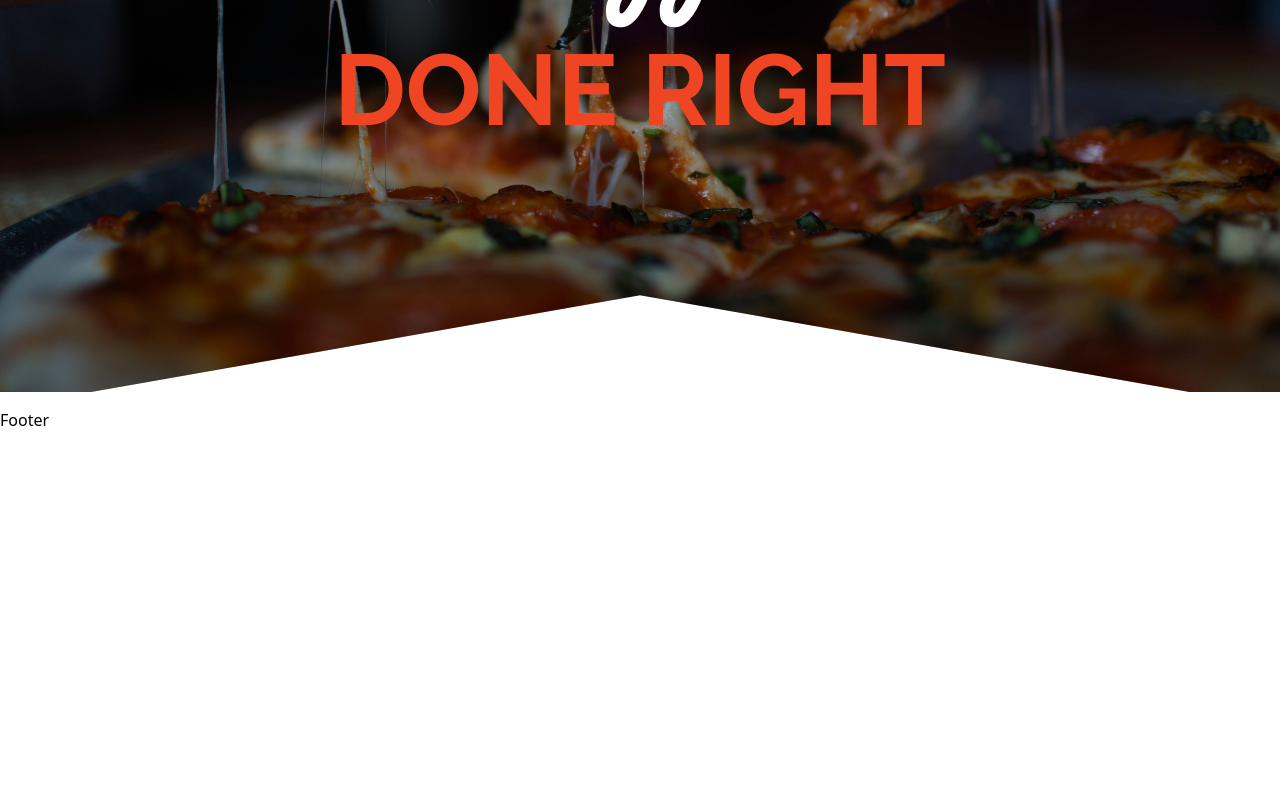
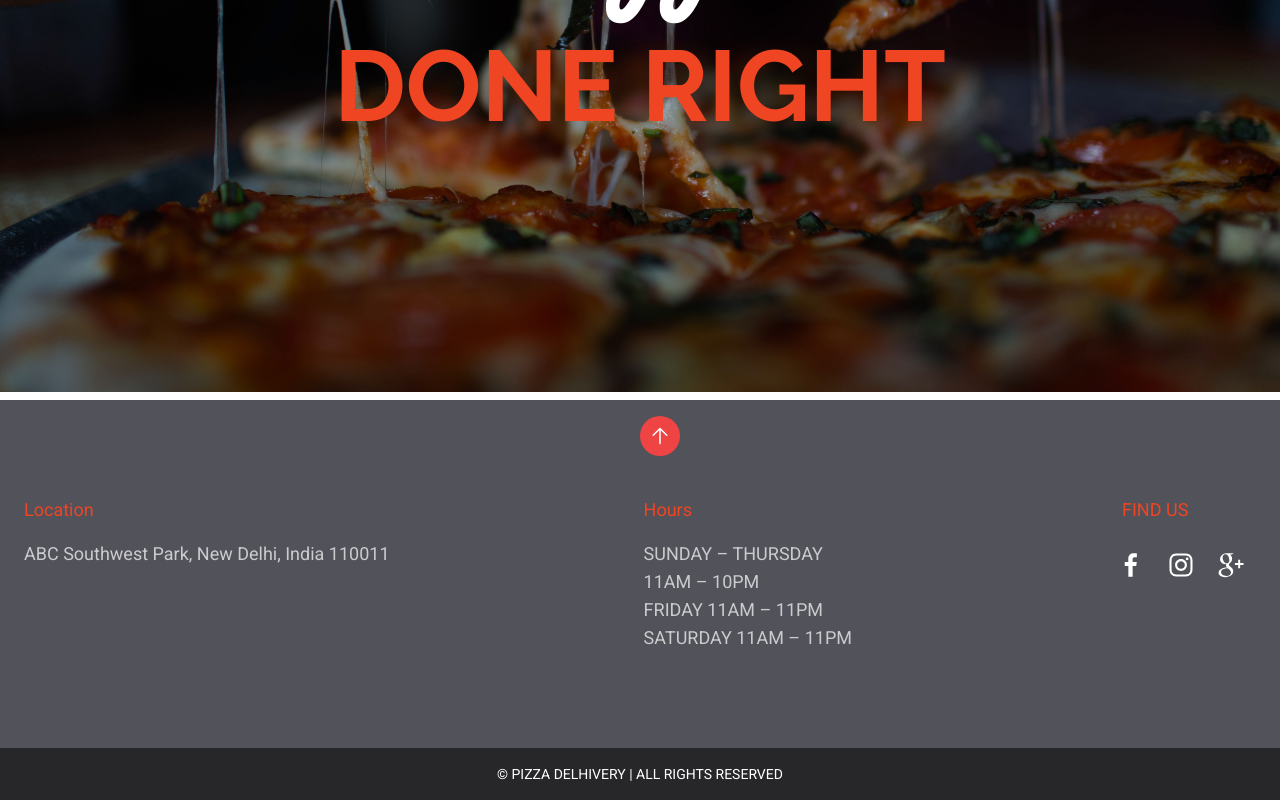
Before and after one commit to priyucodes/OIBSIP_Pizza_delhivery, a React (Vite) app in the folder client/: page / in a window 1280 px wide. Shown: the part 408-1208 px from the top of the page. Before the commit the page ends 840 px from the top, so only its background shows below. Built offline with nearby package versions, Linux system fonts and the light colour scheme.

Commit message:
added footer and fixed bugs

```diff
--- a/client/package.json
+++ b/client/package.json
@@ -13,7 +13,8 @@
     "@heroicons/react": "^2.0.18",
     "react": "^18.2.0",
     "react-dom": "^18.2.0",
-    "react-hot-toast": "^2.4.1"
+    "react-hot-toast": "^2.4.1",
+    "react-social-icons": "^5.15.0"
   },
   "devDependencies": {
     "@types/react": "^18.2.14",
--- a/client/src/components/Footer.jsx
+++ b/client/src/components/Footer.jsx
@@ -1,4 +1,64 @@
+import { SocialIcon } from "react-social-icons";
+import { ArrowSmallUpIcon } from "@heroicons/react/24/solid";
 const Footer = () => {
-  return <div className="bg-white">Footer</div>;
+  // useEffect(() => {
+  //   window.scrollTo(0, 0);
+  // }, []);
+  const scrollToTop = () => {
+    window.scrollTo({ top: 0, left: 0, behavior: "smooth" });
+  };
+  return (
+    <footer className="bg-zinc-600 w-full text-lg font-roboto px-6  pb-0 overflow-hidden">
+      <button onClick={scrollToTop} className="absolute left-1/2 mt-4">
+        <ArrowSmallUpIcon
+          width={40}
+          height={40}
+          className="bg-red-500 rounded-full p-2 text-white  right-4"
+        />
+      </button>
+      <div className="flex max-w-screen-xl mx-auto justify-between items-start py-24 flex-wrap">
+        <div className="flex flex-col gap-4 ">
+          <p className="text-primary">Location</p>
+          <p className="text-white/70">
+            ABC Southwest Park, New Delhi, India 110011
+          </p>
+        </div>
+        <div className="flex flex-col gap-4 ">
+          <p className="text-primary">Hours</p>
+          <p className="text-white/70">
+            SUNDAY – THURSDAY
+            <br />
+            11AM – 10PM <br />
+            FRIDAY 11AM – 11PM <br /> SATURDAY 11AM – 11PM
+          </p>
+        </div>
+        <div className="flex flex-col gap-4 ">
+          <p className="text-primary relative left-4">FIND US</p>
+          <p className="text-zinc-700">
+            <SocialIcon
+              url="https://www.facebook.com/"
+              bgColor="transparent"
+              fgColor="#fff"
+            />
+            <SocialIcon
+              url="https://www.instagram.com/"
+              bgColor="transparent"
+              fgColor="#fff"
+            />
+            <SocialIcon
+              url="https://www.google.com/"
+              bgColor="transparent"
+              fgColor="#fff"
+            />
+          </p>
+        </div>
+      </div>
+      <div className="bg-zinc-800 absolute w-full left-0  text-center py-4">
+        <p className="text-white uppercase text-sm">
+          &copy; Pizza Delhivery | All Rights Reserved
+        </p>
+      </div>
+    </footer>
+  );
 };
 export default Footer;
--- a/client/src/components/Header.jsx
+++ b/client/src/components/Header.jsx
@@ -21,7 +21,7 @@ const Header = () => {
         <li className="text-white font-bold">
           <a href="#">Login</a>
         </li>
-        <li className="relative flex">
+        <li className="relative flex ">
           <ShoppingCartIcon className="w-8 h-8 object-contain text-white" />
           <p className="absolute -right-2 -top-2 bg-red-500 rounded-full w-5 h-5 text-white  text-center flex items-center justify-center">
             0
--- a/client/src/components/HeroSection.jsx
+++ b/client/src/components/HeroSection.jsx
@@ -1,6 +1,6 @@
 const HeroSection = () => {
   return (
-    <section className="h-[94vh] clip-path ">
+    <section className="h-[93vh] ">
       {/* // -top-[64px] pt-24 */}
       <div className="bg-hero-bg  bg-cover bg-no-repeat absolute w-screen h-screen top-0 -z-10"></div>
       <div className="bg-black/30 bg-cover bg-no-repeat absolute w-screen h-screen top-0 -z-10"></div>
--- a/client/src/index.css
+++ b/client/src/index.css
@@ -2,6 +2,8 @@
   margin: 0;
   padding: 0;
   box-sizing: border-box;
+}
+body {
   overflow-x: hidden;
 }
 @import url("https://fonts.googleapis.com/css2?family=Roboto:wght@300;400;500;700&display=swap");
```
Also changed, not shown: 1 other file (tests, documents, lock files or other folders).
